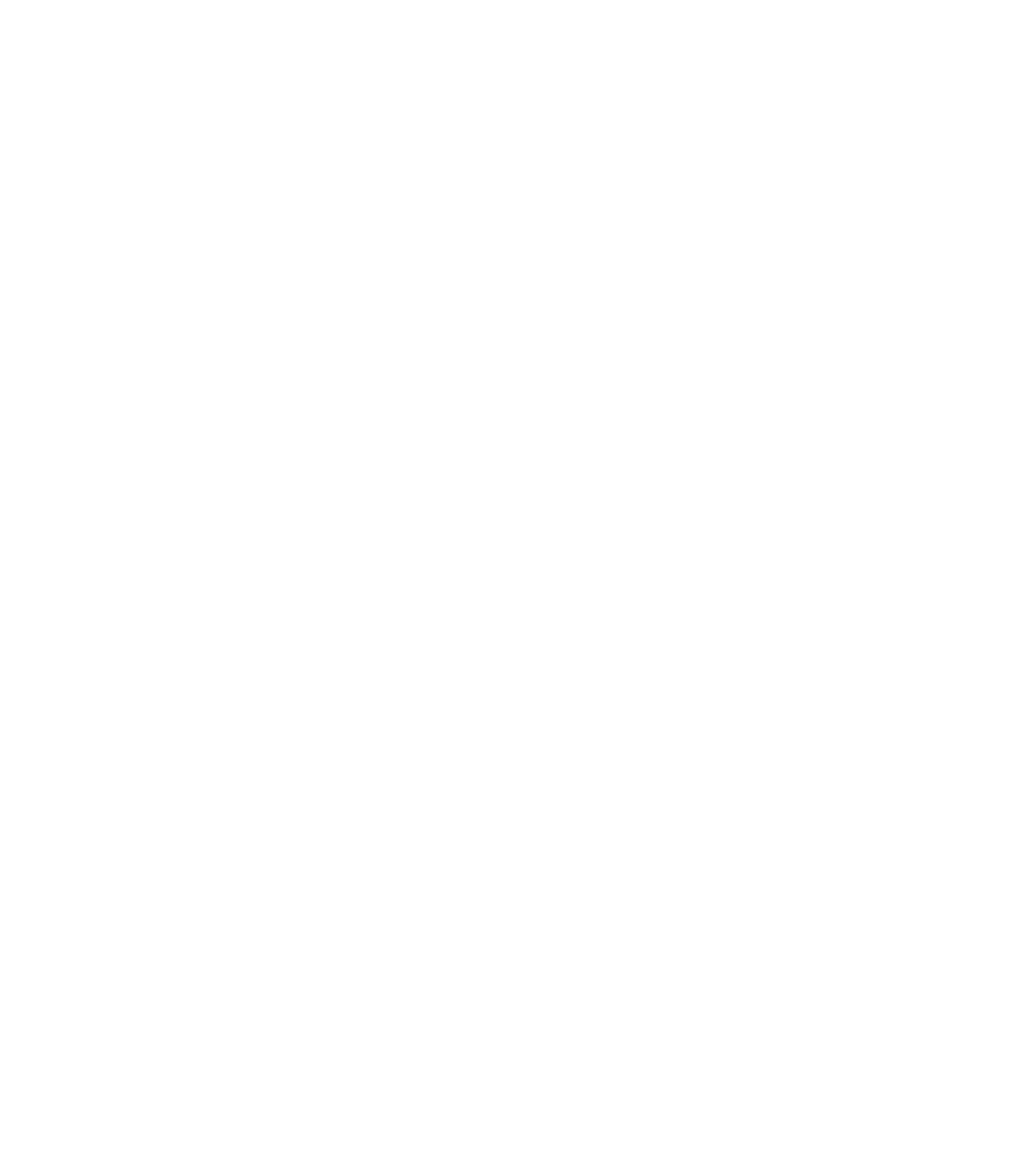
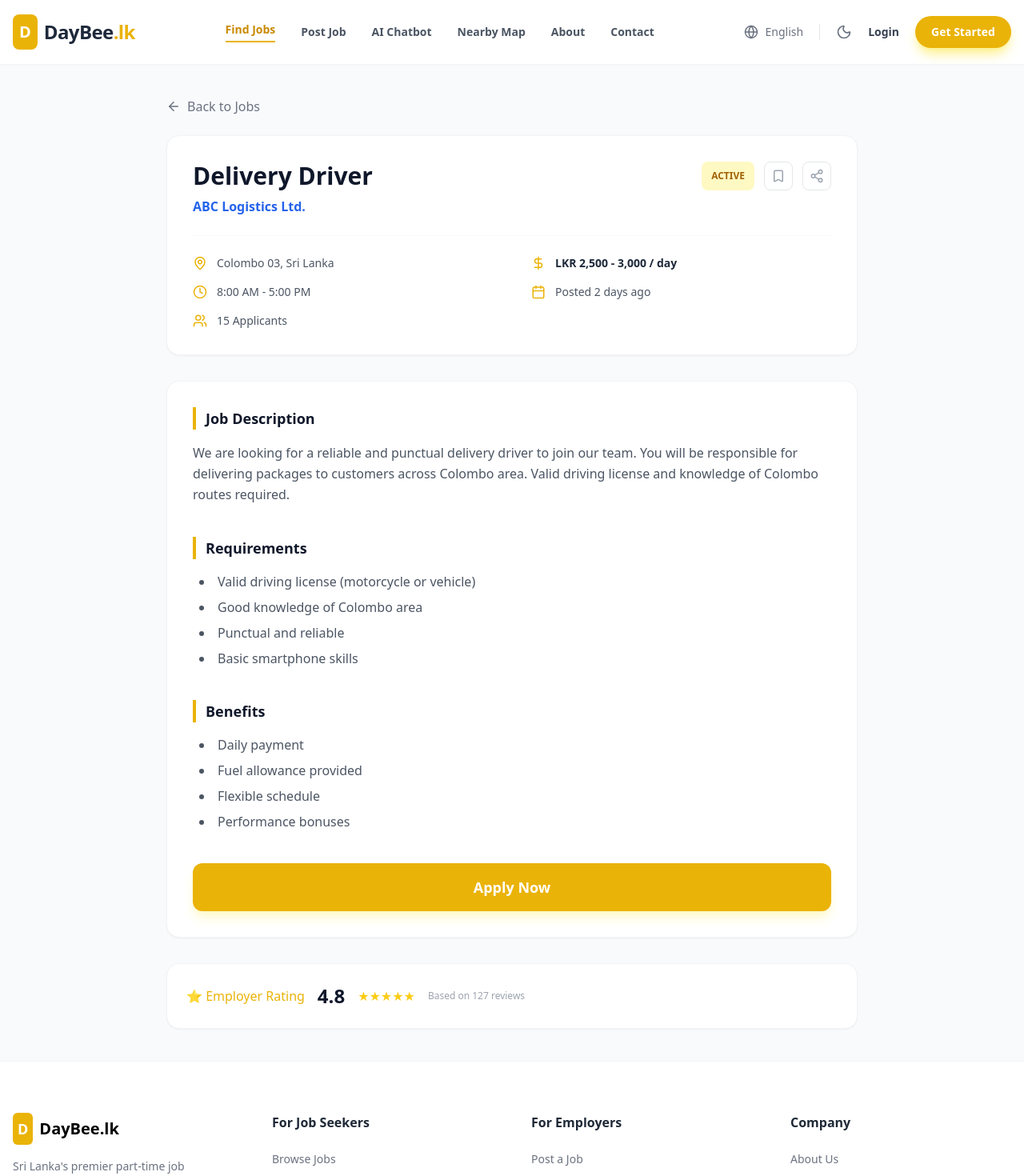
Before and after one commit to JayaniAnu10/Smart-Part-time-job-finder, a React (Vite) app in the folder frontend/part-time-react/: page /job-details in a window 1280 px wide. Before the commit this address had no page. Shown: the top 1470 px of the page at 80% size. Before the commit the page ends 800 px from the top, so only its background shows below. Built offline with nearby package versions, Linux system fonts and the light colour scheme.

Commit message:
JobDetails.tsx created

```diff
--- a/frontend/part-time-react/src/App.tsx
+++ b/frontend/part-time-react/src/App.tsx
@@ -1,7 +1,7 @@
 import { BrowserRouter as Router, Routes, Route } from 'react-router-dom';
 import FindJobs from './pages/FindJobs';
 import PostJob from './pages/PostJob';
-
+import JobDetails from './pages/JobDetails';
 
 function App() {
   return (
@@ -15,6 +15,10 @@ function App() {
 
         {/* localhost:5173/post-job ගියාම පරණ page එක බලාගන්න පුළුවන් */}
         <Route path="/post-job" element={<PostJob />} />
+
+
+        <Route path="/job-details" element={<JobDetails />} />
+
       </Routes>
     </Router>
   );
--- a/frontend/part-time-react/src/components/RecommendedJobs.tsx
+++ b/frontend/part-time-react/src/components/RecommendedJobs.tsx
@@ -1,7 +1,10 @@
 import React from 'react';
+import { useNavigate } from 'react-router-dom';
 import { Sparkles } from 'lucide-react';
 
 const RecommendedJobs: React.FC = () => {
+  const navigate = useNavigate();
+
   const recommendations = [
     {
       id: 'r1',
@@ -45,7 +48,12 @@ const RecommendedJobs: React.FC = () => {
         {recommendations.map((job) => (
           <div key={job.id} className="bg-white border border-yellow-100 p-4 rounded-xl shadow-sm hover:shadow-md transition-all border-l-4 border-l-yellow-500">
             <div className="flex gap-2 mb-3">
-              <span className="bg-yellow-100 text-yellow-700 text-[10px] font-bold px-2 py-0.5 rounded uppercase">Match</span>
+              <button
+  onClick={() => navigate('/job-details')}
+  className="bg-yellow-100 text-yellow-700 text-[10px] font-bold px-2 py-0.5 rounded uppercase hover:bg-yellow-200 transition-colors"
+>
+  Match
+</button>
               {job.isUrgent && (
                 <span className="bg-red-100 text-red-600 text-[10px] font-bold px-2 py-0.5 rounded uppercase flex items-center gap-1">
                   Urgent
--- /dev/null
+++ b/frontend/part-time-react/src/pages/JobDetails.tsx
@@ -0,0 +1,109 @@
+import React from 'react';
+import { useNavigate } from 'react-router-dom';
+import Navbar from '../components/Navbar';
+import Footer from '../components/Footer';
+import { MapPin, Clock, DollarSign, Calendar, Users, Share2, Bookmark, ArrowLeft } from 'lucide-react';
+
+const JobDetails: React.FC = () => {
+  const navigate = useNavigate();
+
+  return (
+    <div className="flex flex-col min-h-screen bg-[#F8FAFC]">
+      <Navbar />
+
+      <main className="max-w-4xl mx-auto px-4 py-10 w-full">
+        {/* Back Button */}
+        <button
+          onClick={() => navigate(-1)}
+          className="flex items-center gap-2 text-gray-500 hover:text-yellow-600 mb-6 transition-colors font-medium"
+        >
+          <ArrowLeft size={18} /> Back to Jobs
+        </button>
+
+        {/* Job Header Card */}
+        <div className="bg-white rounded-2xl border border-gray-100 shadow-sm p-8 mb-8">
+          <div className="flex justify-between items-start mb-6">
+            <div>
+              <h1 className="text-3xl font-extrabold text-slate-900 mb-2">Delivery Driver</h1>
+              <p className="text-blue-600 font-bold">ABC Logistics Ltd.</p>
+            </div>
+            <div className="flex gap-3">
+              <span className="bg-yellow-100 text-yellow-700 px-3 py-1 rounded-lg text-xs font-bold uppercase flex items-center">Active</span>
+              <button className="p-2 border border-gray-200 rounded-lg hover:bg-gray-50"><Bookmark size={18} className="text-gray-400" /></button>
+              <button className="p-2 border border-gray-200 rounded-lg hover:bg-gray-50"><Share2 size={18} className="text-gray-400" /></button>
+            </div>
+          </div>
+
+          {/* Key Stats Grid */}
+          <div className="grid grid-cols-1 md:grid-cols-2 gap-y-4 gap-x-12 border-t border-gray-50 pt-6">
+            <div className="flex items-center gap-3 text-sm text-gray-600">
+              <MapPin size={18} className="text-yellow-500" /> Colombo 03, Sri Lanka
+            </div>
+            <div className="flex items-center gap-3 text-sm font-bold text-slate-800">
+              <DollarSign size={18} className="text-yellow-500" /> LKR 2,500 - 3,000 / day
+            </div>
+            <div className="flex items-center gap-3 text-sm text-gray-600">
+              <Clock size={18} className="text-yellow-500" /> 8:00 AM - 5:00 PM
+            </div>
+            <div className="flex items-center gap-3 text-sm text-gray-600">
+              <Calendar size={18} className="text-yellow-500" /> Posted 2 days ago
+            </div>
+            <div className="flex items-center gap-3 text-sm text-gray-600">
+              <Users size={18} className="text-yellow-500" /> 15 Applicants
+            </div>
+          </div>
+        </div>
+
+        {/* Content Section */}
+        <div className="bg-white rounded-2xl border border-gray-100 shadow-sm p-8 mb-8">
+          <div className="mb-10">
+            <h3 className="text-lg font-bold text-slate-900 mb-4 border-l-4 border-yellow-500 pl-3">Job Description</h3>
+            <p className="text-gray-600 leading-relaxed">
+              We are looking for a reliable and punctual delivery driver to join our team.
+              You will be responsible for delivering packages to customers across Colombo area.
+              Valid driving license and knowledge of Colombo routes required.
+            </p>
+          </div>
+
+          <div className="mb-10">
+            <h3 className="text-lg font-bold text-slate-900 mb-4 border-l-4 border-yellow-500 pl-3">Requirements</h3>
+            <ul className="list-disc list-inside space-y-2 text-gray-600 ml-2">
+              <li>Valid driving license (motorcycle or vehicle)</li>
+              <li>Good knowledge of Colombo area</li>
+              <li>Punctual and reliable</li>
+              <li>Basic smartphone skills</li>
+            </ul>
+          </div>
+
+          <div className="mb-10">
+            <h3 className="text-lg font-bold text-slate-900 mb-4 border-l-4 border-yellow-500 pl-3">Benefits</h3>
+            <ul className="list-disc list-inside space-y-2 text-gray-600 ml-2">
+              <li>Daily payment</li>
+              <li>Fuel allowance provided</li>
+              <li>Flexible schedule</li>
+              <li>Performance bonuses</li>
+            </ul>
+          </div>
+
+          <button className="w-full bg-yellow-500 text-white py-4 rounded-xl font-bold text-lg hover:bg-yellow-600 shadow-lg shadow-yellow-100 transition-all">
+            Apply Now
+          </button>
+        </div>
+
+        {/* Employer Rating */}
+        <div className="bg-white rounded-2xl border border-gray-100 shadow-sm p-6">
+          <div className="flex items-center gap-4">
+            <div className="text-yellow-500">⭐ Employer Rating</div>
+            <div className="text-2xl font-bold text-slate-900">4.8</div>
+            <div className="flex text-yellow-400">★★★★★</div>
+            <div className="text-xs text-gray-400">Based on 127 reviews</div>
+          </div>
+        </div>
+      </main>
+
+      <Footer />
+    </div>
+  );
+};
+
+export default JobDetails;
```
